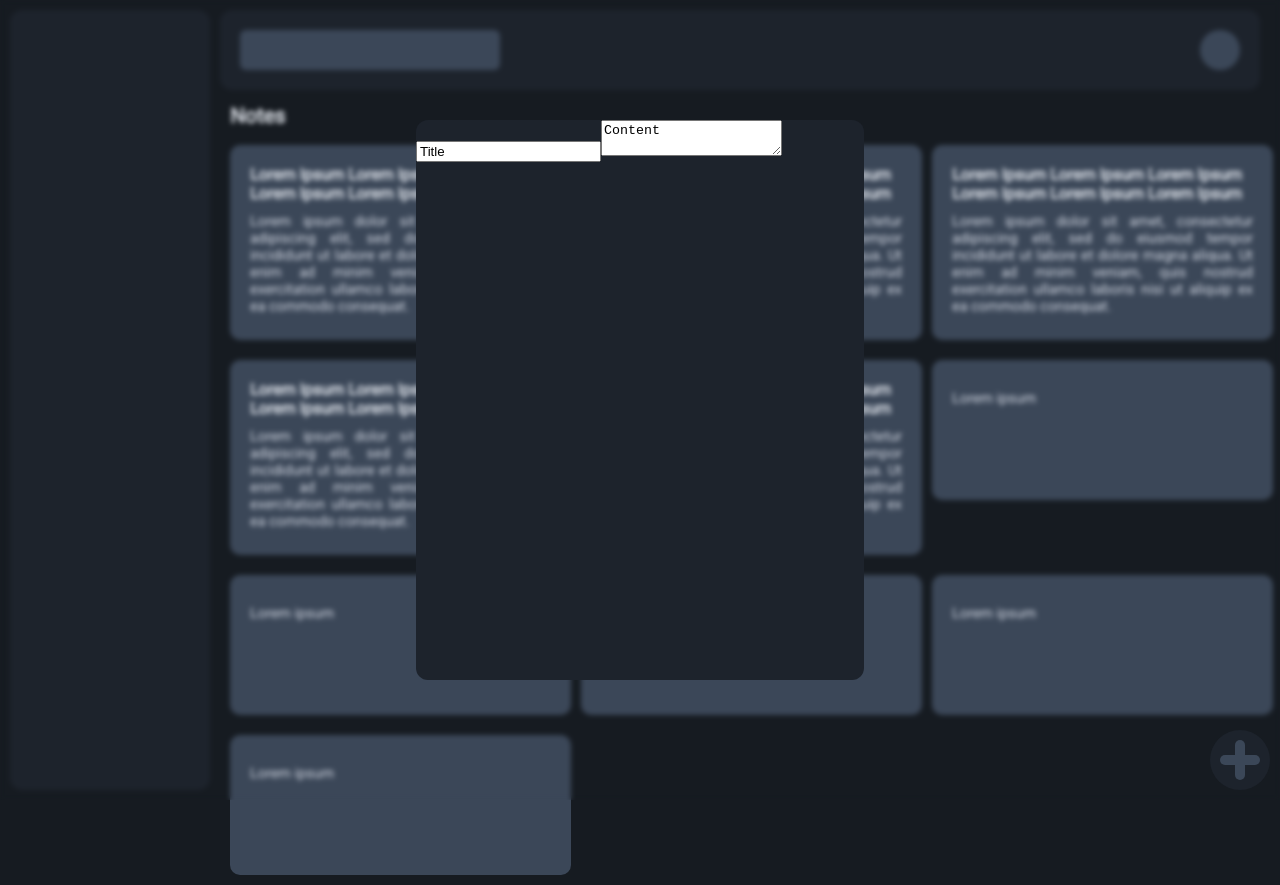
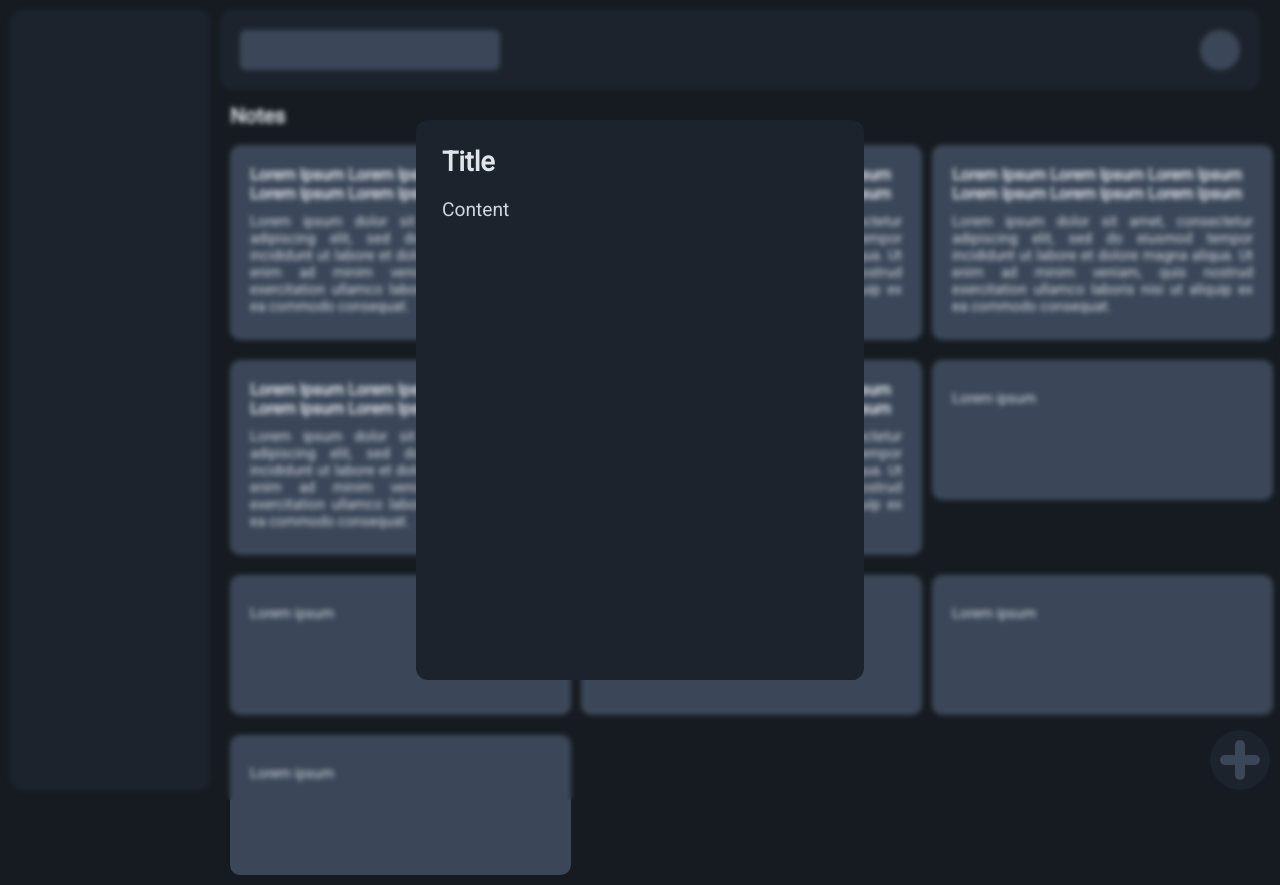
Before and after one commit to UtkarshRastogi0712/Clipnotes, a React (Vite) app: page / in a window 1280 px wide. Both pictures are taken after a click on the element 1240 px from the left and 760 px from the top of the page. Shown: the top 885 px of the page. Built offline with nearby package versions, Linux system fonts and the light colour scheme.

Commit message:
Notes text functionality

```diff
--- a/components/card.css
+++ b/components/card.css
@@ -12,11 +12,13 @@
   margin-left: 10px;
 }
 .title {
+  font-family: "Roboto", sans-serif;
   font-size: 1rem;
   font-weight: 600;
   color: hsl(220, 21%, 90%);
 }
 .content {
+  font-family: "Roboto", sans-serif;
   overflow: hidden;
   max-height: 200px;
   padding-top: 10px;
--- a/components/nonsidebar.css
+++ b/components/nonsidebar.css
@@ -13,6 +13,7 @@
   height: 1.3rem;
 }
 h1 {
+  font-family: "Roboto", sans-serif;
   font-size: 1.3rem;
   font-weight: 800;
   color: hsl(220, 21%, 90%);
--- a/components/note.css
+++ b/components/note.css
@@ -22,3 +22,38 @@
   border-radius: 12px;
   filter: blur();
 }
+.modal-title {
+  text-size-adjust: none;
+  overflow: hidden;
+  resize: none;
+  font-family: "Roboto", sans-serif;
+  font-size: 1.7rem;
+  font-weight: 600;
+  color: hsl(220, 21%, 90%);
+  margin: 1.5rem;
+  margin-bottom: 0.5rem;
+  width: calc(100% - 2rem);
+  height: 2rem;
+  background-color: #1d232c;
+  border: none;
+  box-sizing: border-box;
+  outline: none;
+}
+.modal-content {
+  text-size-adjust: none;
+  overflow: hidden;
+  resize: none;
+  font-family: "Roboto", sans-serif;
+  font-size: 1.2rem;
+  font-weight: 400;
+  color: hsl(220, 21%, 85%);
+  margin: 1.5rem;
+  margin-top: 0.5rem;
+  margin-bottom: 0.5rem;
+  width: calc(100% - 2rem);
+  height: 100%;
+  background-color: #1d232c;
+  border: none;
+  box-sizing: border-box;
+  outline: none;
+}
--- a/components/note.jsx
+++ b/components/note.jsx
@@ -20,14 +20,15 @@ function Note(props) {
     <div>
       <div className="modal-background" onClick={props.toggle}></div>
       <div className="note-body">
-        <input
-          type="text"
-          id="title"
-          name="title"
+        <textarea
+          className="modal-title"
+          id="title-note"
+          name="title-note"
           value={title}
           onChange={handleTitle}
         />
         <textarea
+          className="modal-content"
           id="content"
           name="content"
           value={content}
```
